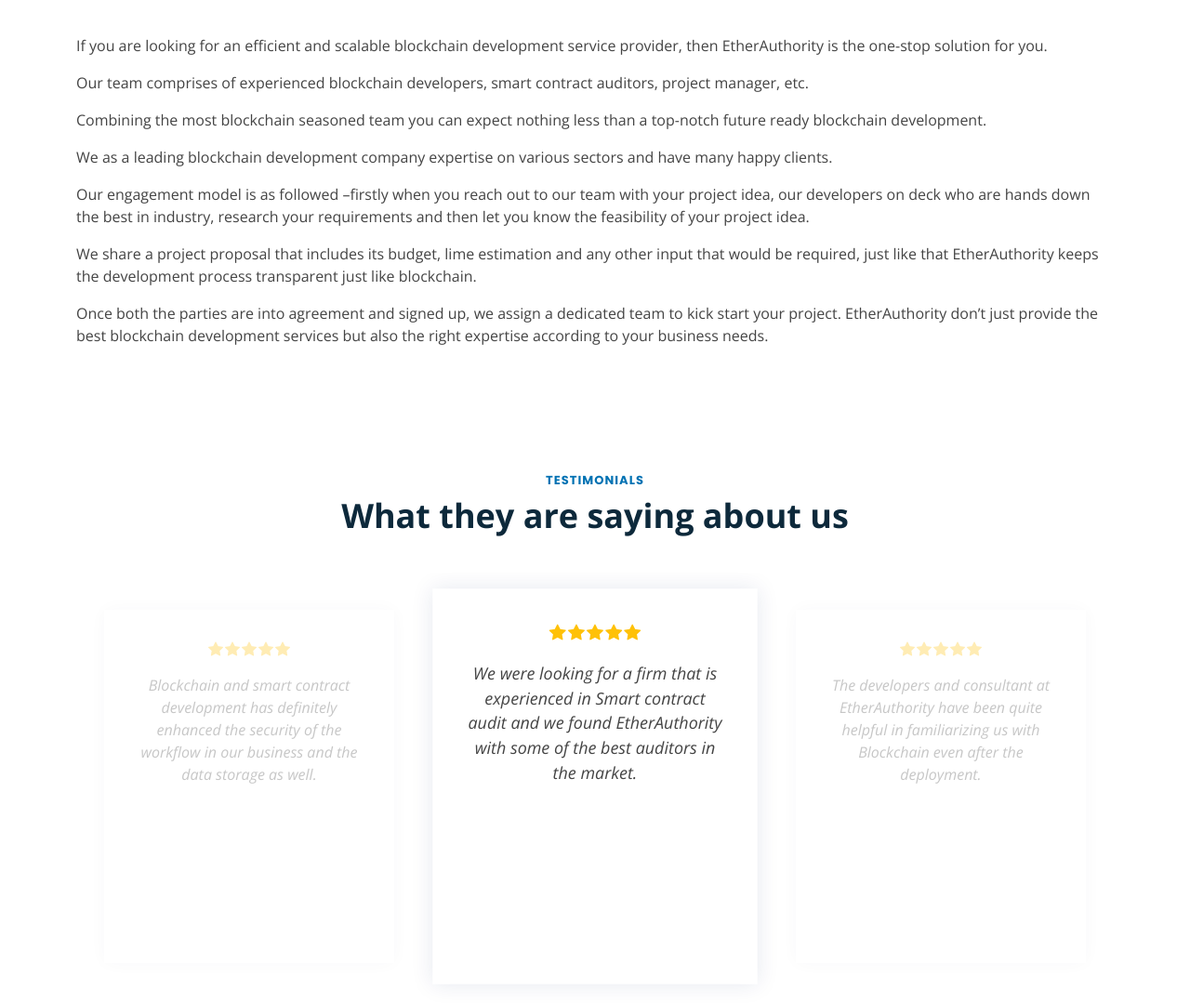
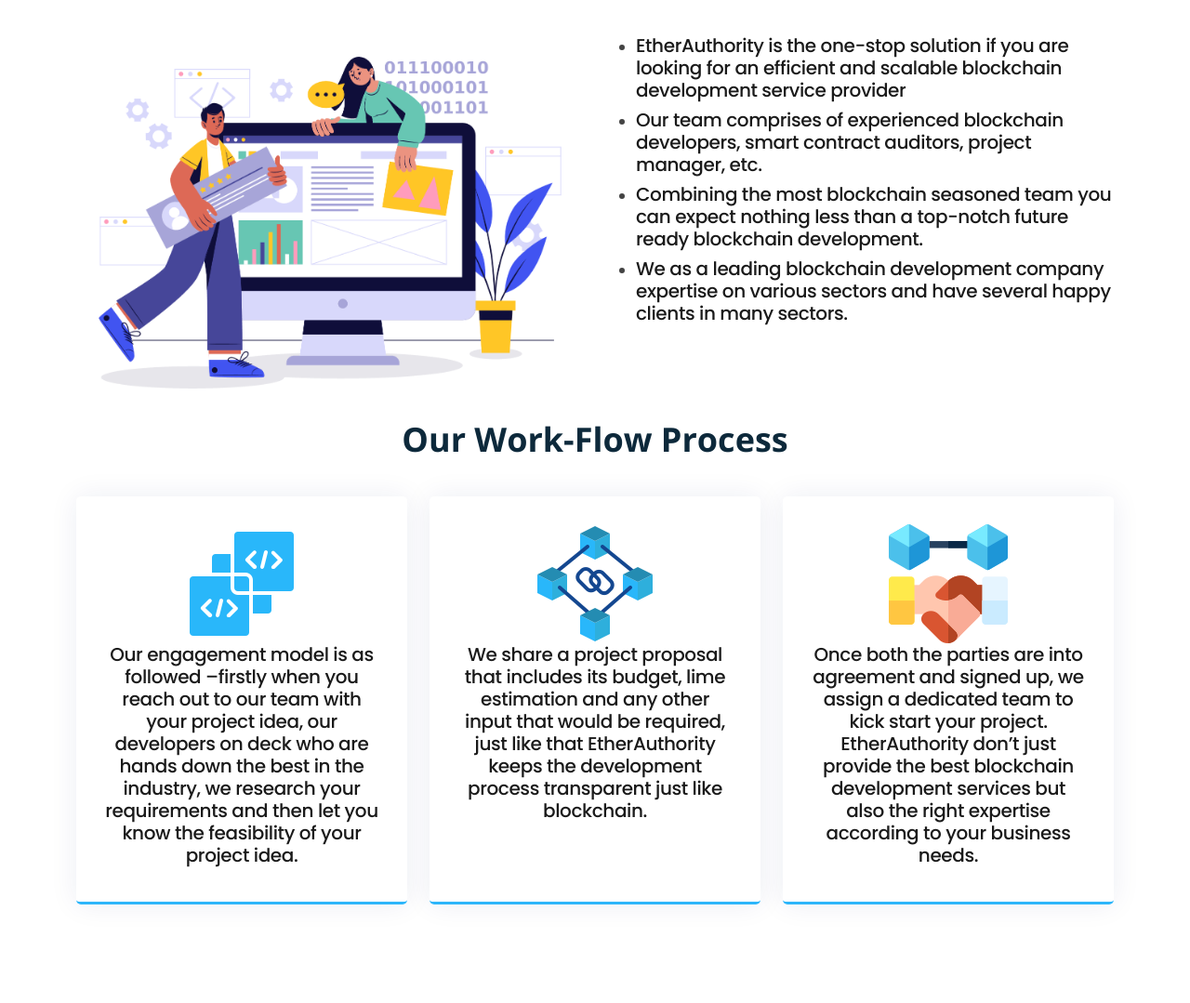
Before and after one commit to AdhikBagul/etherauthority, a plain HTML site: page index.html in a window 1280 px wide. Shown: the part 3769-4848 px from the top of the page at 93% size. Drawn offline with nearby package versions, Linux system fonts and the light colour scheme.

Commit message:
Content changes

```diff
--- a/assets/css/style.css
+++ b/assets/css/style.css
@@ -874,6 +874,10 @@ section {
   border-radius: 5px;
 }
 
+.our-workflow .services .service-box {
+  padding: 30px 30px;
+}
+
 .services .service-box .icon {
   font-size: 36px;
   padding: 40px 20px;
@@ -920,6 +924,10 @@ section {
 
 .services .service-box.blue:hover {
   background: #2db6fa;
+}
+
+.our-workflow .services .service-box.blue:hover {
+  background: #ffffff;
 }
 
 .services .service-box.orange {
--- a/index.html
+++ b/index.html
@@ -543,15 +543,62 @@
           <p>Why Outsource Blockchain Development Services to EtherAuthority?</p>
         </header>
 
-        <div class="row">
-          <div class="col-lg-12 col-md-12">
-            <p>If you are looking for an efficient and scalable blockchain development service provider, then EtherAuthority is the one-stop solution for you. </p>
+        <div class="row" data-aos="fade-up">
+          <div class="col-xl-6 col-lg-6 col-md-6 col-sm-12" data-aos="fade-left" data-aos-delay="100">
+            <img src="assets/img/features-2.png" class="img-fluid p-4" alt="">
+          </div>
+          <div class="col-xl-6 col-lg-6 col-md-6 col-sm-12">
+            <ul>
+              <li>
+                <h5 data-aos="fade-up" data-aos-delay="100" class="aos-init aos-animate">EtherAuthority is the one-stop solution if you are looking for an efficient and scalable blockchain development service provider
+                </h5>
+              </li>
+              <li>
+                <h5 data-aos="fade-up" data-aos-delay="100" class="aos-init aos-animate">Our team comprises of experienced blockchain developers, smart contract auditors, project manager, etc.
+                </h5>
+              </li>
+              <li>
+                <h5 data-aos="fade-up" data-aos-delay="100" class="aos-init aos-animate">Combining the most blockchain seasoned team you can expect nothing less than a top-notch future ready blockchain development.
+                </h5>
+              </li>
+              <li>
+                <h5 data-aos="fade-up" data-aos-delay="100" class="aos-init aos-animate">We as a leading blockchain development company expertise on various sectors and have several happy clients in many sectors.
+                </h5>
+              </li>
+            </ul>
+           <!--  <p>If you are looking for an efficient and scalable blockchain development service provider, then EtherAuthority is the one-stop solution for you. </p>
             <p>Our team comprises of experienced blockchain developers, smart contract auditors, project manager, etc.</p>
             <p>Combining the most blockchain seasoned team you can expect nothing less than a top-notch future ready blockchain development.</p>
             <p>We as a leading blockchain development company expertise on various sectors and have many happy clients.</p>
             <p> Our engagement model is as followed –firstly when you reach out to our team with your project idea, our developers on deck who are hands down the best in industry, research your requirements and then let you know the feasibility of your project idea.</p>
-            <p> We share a project proposal that includes its budget, lime estimation and any other input that would be required, just like that EtherAuthority keeps the development process transparent just like blockchain.</p> <p>Once both the parties are into agreement and signed up, we assign a dedicated team to kick start your project. EtherAuthority don’t just provide the best blockchain development services but also the right expertise according to your business needs.</p>
+            <p> We share a project proposal that includes its budget, lime estimation and any other input that would be required, just like that EtherAuthority keeps the development process transparent just like blockchain.</p> <p>Once both the parties are into agreement and signed up, we assign a dedicated team to kick start your project. EtherAuthority don’t just provide the best blockchain development services but also the right expertise according to your business needs.</p> -->
           </div>
+        </div>
+
+        <header class="section-header">
+          <!-- <h2>Features</h2> -->
+          <p>Our Work-Flow Process</p>
+        </header>
+
+        <div class="row our-workflow" data-aos="fade-up">
+            <div class="col-xl-4 col-lg-4 col-md-4 aos-init aos-animate services" data-aos="zoom-out" data-aos-delay="200">
+              <div class="service-box blue">
+                <img src="assets/img/b-2.png">
+                <h5>Our engagement model is as followed –firstly when you reach out to our team with your project idea, our developers on deck who are hands down the best in the industry, we research your requirements and then let you know the feasibility of your project idea.</h5>
+              </div>
+            </div>
+            <div class="col-xl-4 col-lg-4 col-md-4 aos-init aos-animate services" data-aos="zoom-out" data-aos-delay="200">
+              <div class="service-box blue">
+                <img src="assets/img/b-3.png">
+                <h5>We share a project proposal that includes its budget, lime estimation and any other input that would be required, just like that EtherAuthority keeps the development process transparent just like blockchain.</h5>
+              </div>
+            </div>
+            <div class="col-xl-4 col-lg-4 col-md-4 aos-init aos-animate services" data-aos="zoom-out" data-aos-delay="200">
+              <div class="service-box blue">
+                <img src="assets/img/b-1.png">
+                <h5>Once both the parties are into agreement and signed up, we assign a dedicated team to kick start your project. EtherAuthority don’t just provide the best blockchain development services but also the right expertise according to your business needs.</h5>
+              </div>
+            </div>
         </div>
       </div>
 
```
Also changed, not shown: assets/img/b-1.png (added), assets/img/b-2.png (added), assets/img/b-3.png (added).
